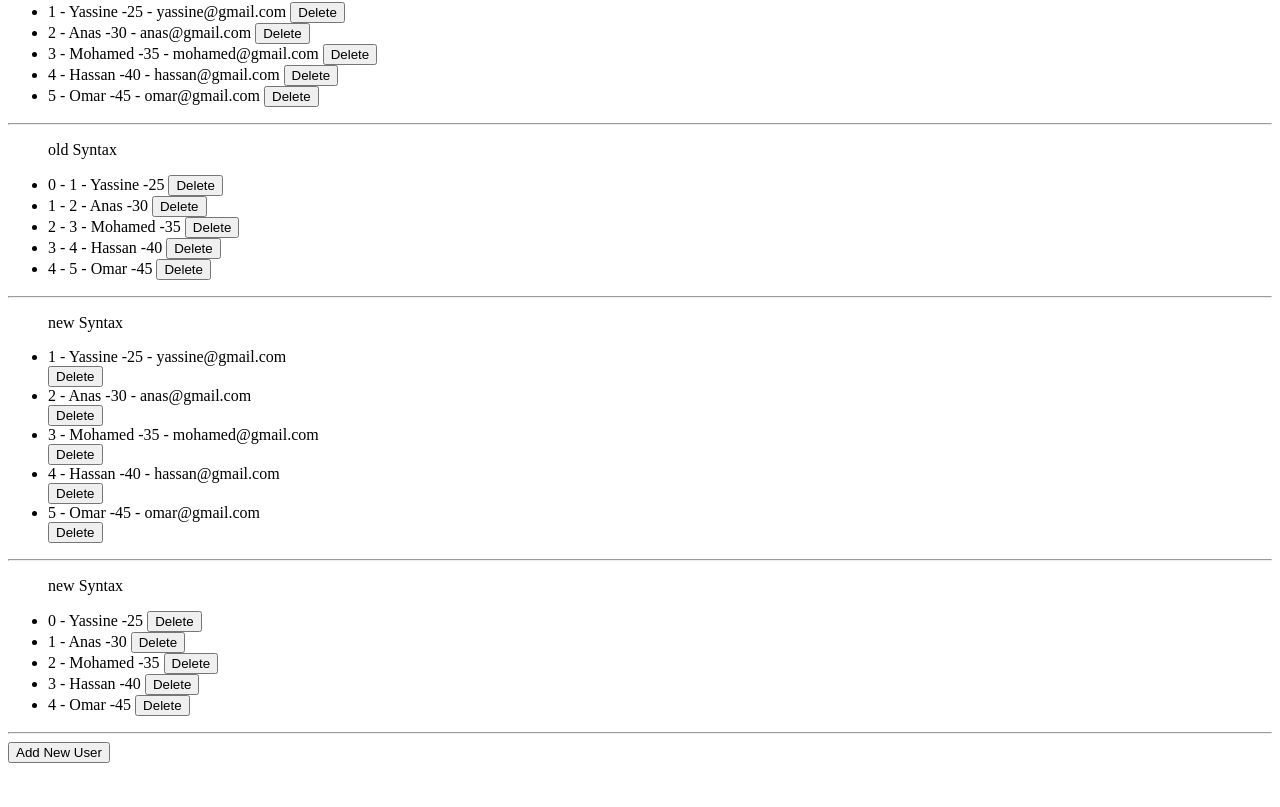
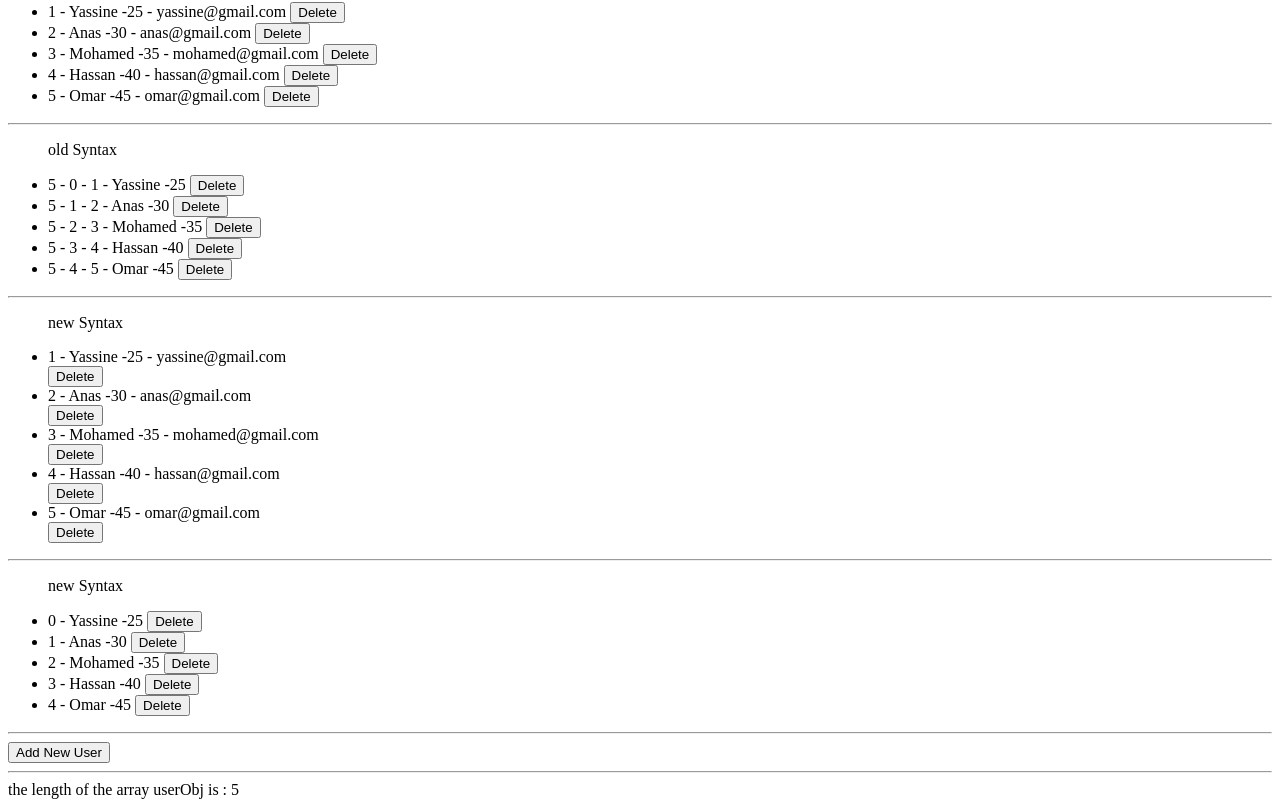
Before and after one commit to seeyassine/Angular-Learn, an Angular app: page / in a window 1280 px wide. Shown: the part 2600-3407 px from the top of the page. Before the commit the page ends 3371 px from the top, so only its background shows below. Built offline with nearby package versions, Linux system fonts and the light colour scheme.

Commit message:
75: the length of the array userObj

```diff
--- a/src/app/components/directives/directives.component.html
+++ b/src/app/components/directives/directives.component.html
@@ -199,7 +199,7 @@
 <ul>
     <p>old Syntax</p>
     <li *ngFor="let user of usersObj; let i = index">
-      {{ i }} - {{ user.id }} - {{user.name}} -{{ user.age }}
+        {{ usersObj.length }} - {{ i }} - {{ user.id }} - {{user.name}} -{{ user.age }}
         <button (click)="onDeleteUser(i)">Delete</button>
     </li>
 </ul>
@@ -229,3 +229,11 @@
 
 <!-- change detection -->
  <button (click)="addNewUser()">Add New User</button>
+
+ <!-- {{ usersObj | json }} -->
+
+<hr>
+
+the length of the array userObj is :
+
+{{ usersObj.length }}
```
Also changed, not shown: src/app/components/directives/directives.component.ts (+6 -2 lines).
